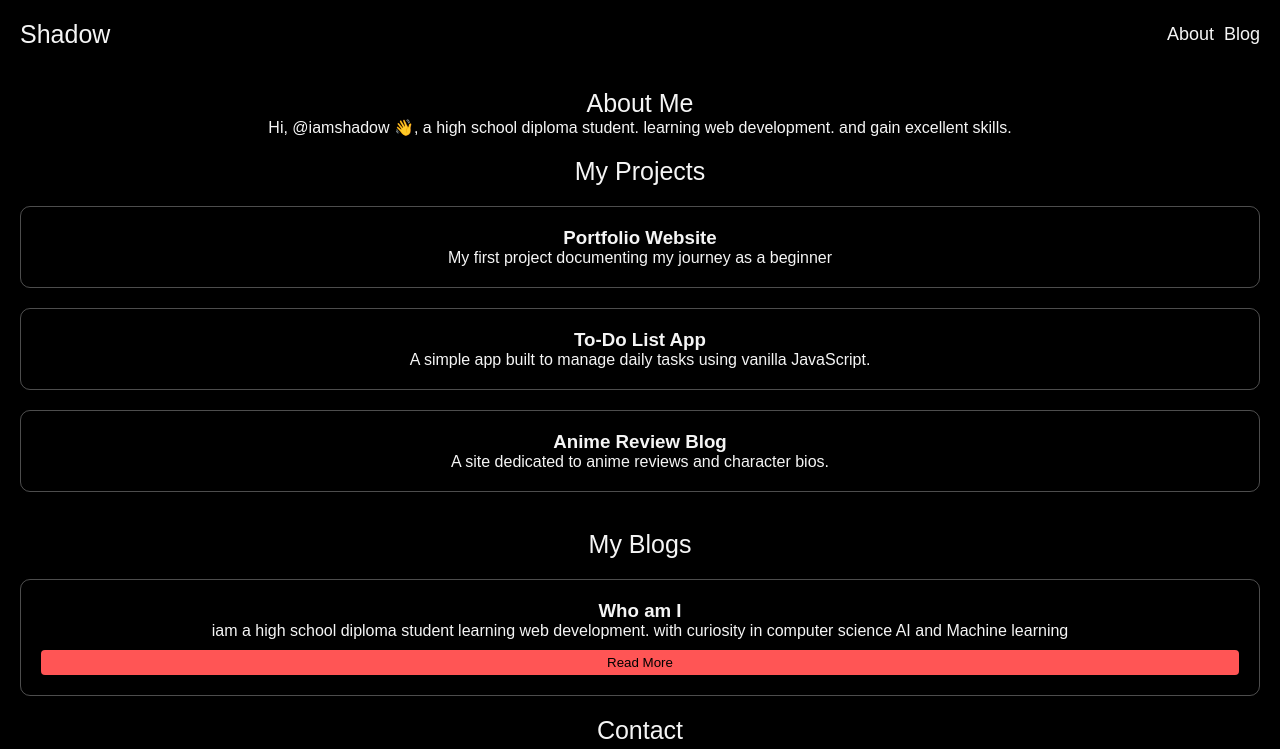
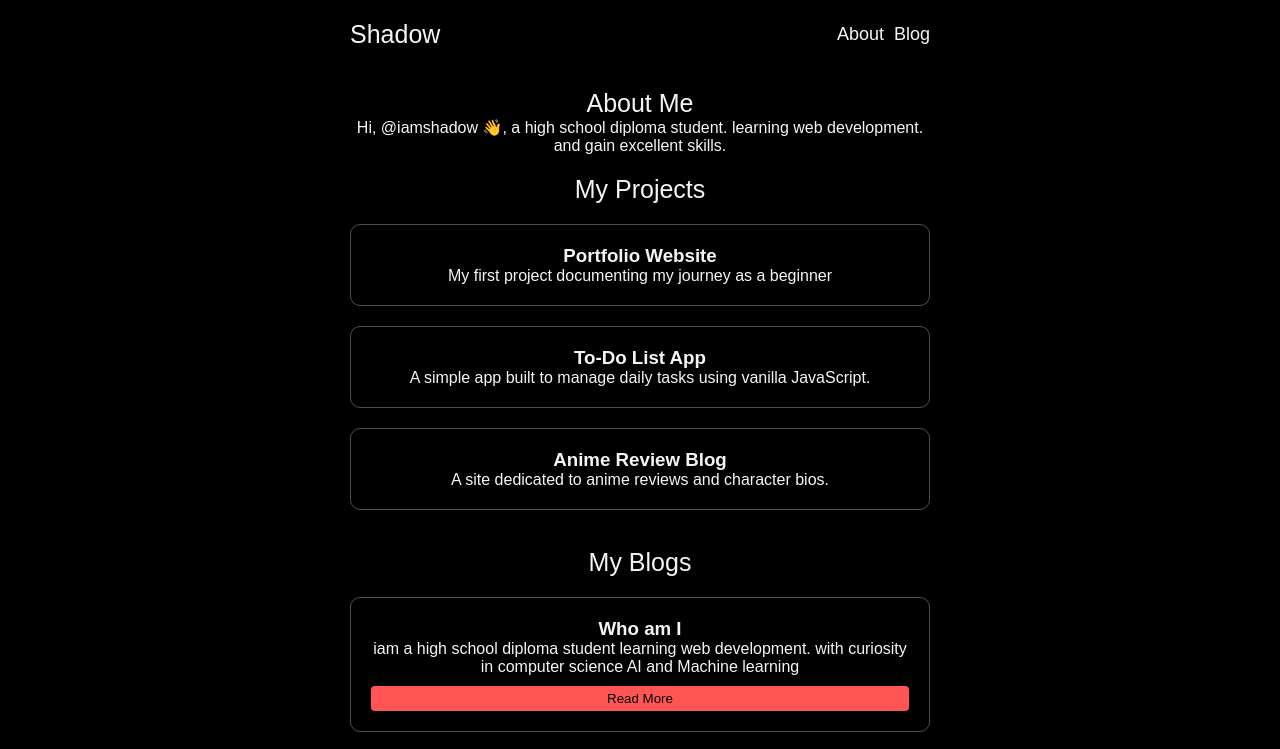
Before and after one commit to iamshadow-xyz/Portfolio, a plain HTML site: page index.html in a window 1280 px wide. Shown: the top 749 px of the page. Drawn offline with Linux system fonts and the light colour scheme; a web font is replaced by a local one.

Commit message:
added some max width

```diff
--- a/index.html
+++ b/index.html
@@ -8,6 +8,7 @@
 </head>
 <body>
     <header>
+        <div class="header">
         <h1>Shadow</h1>
         <nav>
             <ul>
@@ -15,6 +16,7 @@
                 <li><a href="#">Blog</a></li>
             </ul>
         </nav>
+    </div>
     </header>
     <main>
         <section id="about">
--- a/styles.css
+++ b/styles.css
@@ -13,7 +13,9 @@ body {
     font-family: 'bai jamjuree', sans-serif;
 }
 
-header {
+.header {
+    max-width: 600px;
+    margin: 0 auto;
     display: flex;
     justify-content: space-between;
     align-items: center;
@@ -38,6 +40,8 @@ a {
 }
 
 main {
+    max-width: 600px;
+    margin: 0 auto;
     text-align: center;
     padding: 10px;
     margin-top: 20px;
```
